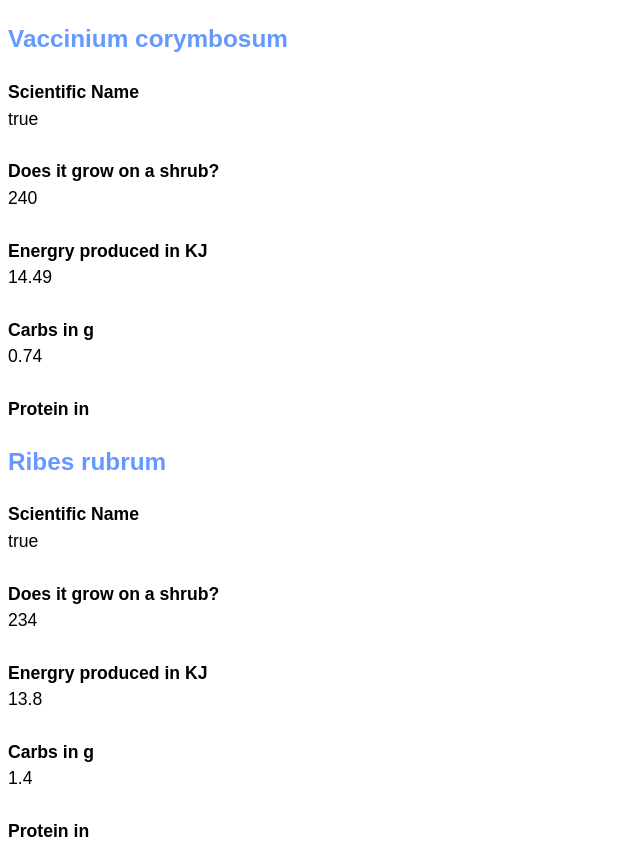
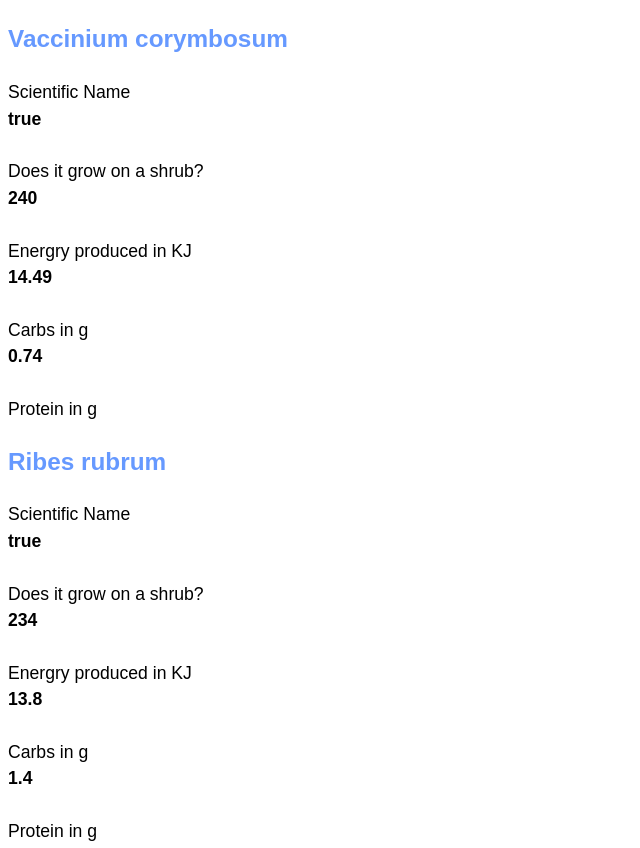
Before and after one commit to valeriebordeleau/dsn1676-assignment-four, a plain HTML site: page index.html in a window 1280 px wide. Shown: the top 848 px of the page, without its empty margins (0-640 px from the left). Drawn offline with Linux system fonts and the light colour scheme.

Commit message:
font weight changed

```diff
--- a/css/general.css
+++ b/css/general.css
@@ -22,6 +22,6 @@ h1 {
     color: #6699FF;
 }
 
-dt {
+dd {
     font-weight: bold;
 }
--- a/js/main.js
+++ b/js/main.js
@@ -33,7 +33,7 @@ var writeBerryInfo = function (berry) {
     document.write('<dd>' + berry.carbohydratesInG+ '</dd>');
     document.write('<dt>Carbs in g</dt>');
     document.write('<dd>' + berry.proteinInG+ '</dd>');
-    document.write('<dt>Protein in </dt>');
+    document.write('<dt>Protein in g</dt>');
     document.write('</dl>');
 };
 
```
